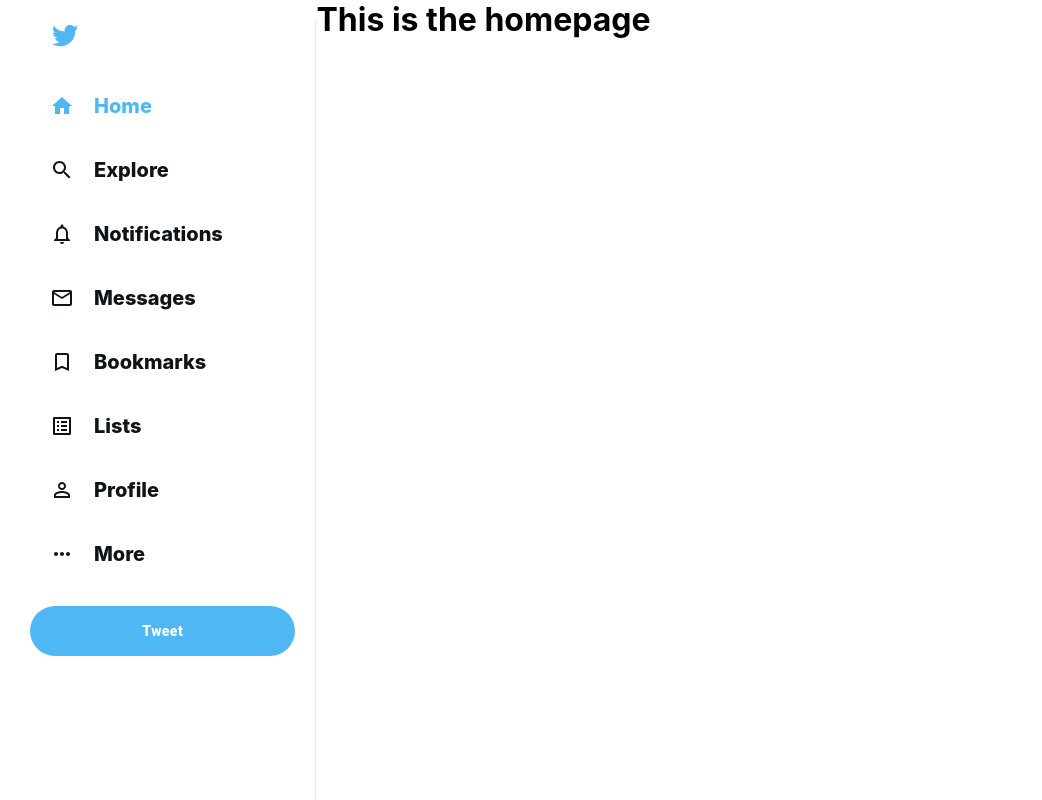
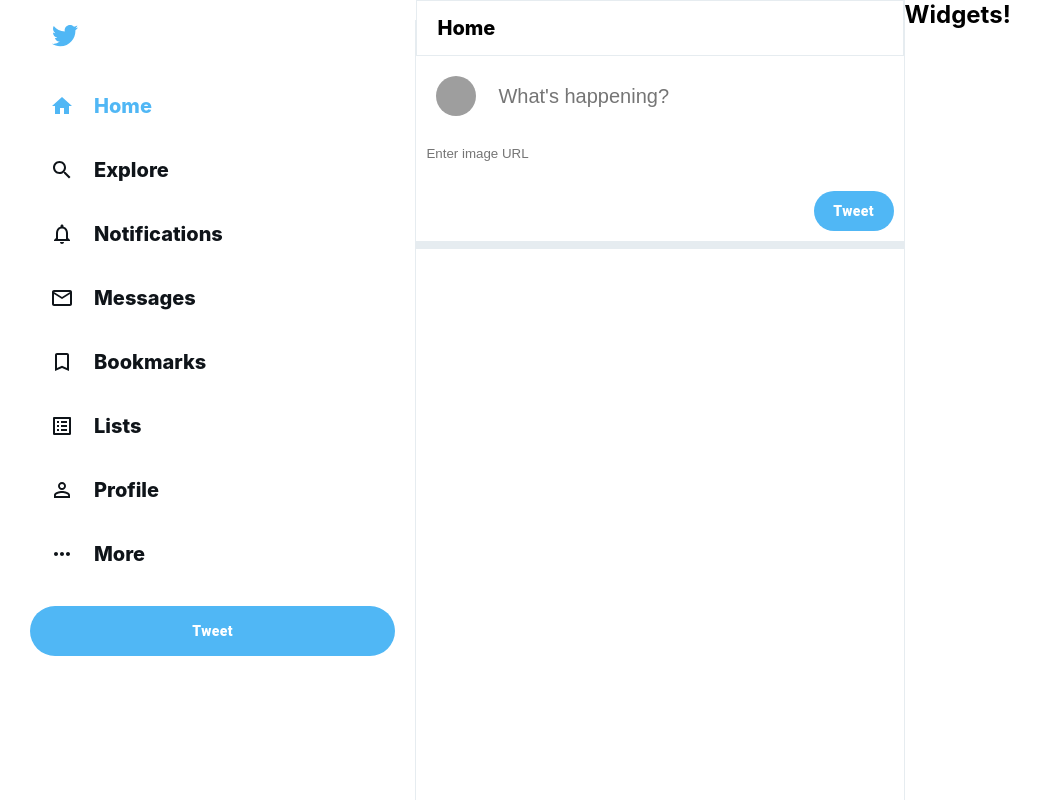
Before and after one commit to nicolas-webdev/twitter-clone, a React (Create React App) app: page / in a window 1280 px wide. Shown: the whole page, without its empty margins (0-1042 px from the left). Built offline with nearby package versions, Linux system fonts and the light colour scheme; grey boxes are pictures that could not be loaded.

Commit message:
Add Tweetbox Area

```diff
--- a/src/App.js
+++ b/src/App.js
@@ -1,6 +1,7 @@
 import "./App.css";
 import Feed from "./Feed";
 import Sidebar from "./Sidebar";
+import Widgets from "./Widgets";
 
 function App() {
   return (
@@ -9,6 +10,7 @@
       <Feed />
       {/* Feed */}
       {/* Widgets */}
+      <Widgets />
     </div>
   );
 }
--- a/src/Feed.css
+++ b/src/Feed.css
@@ -0,0 +1,29 @@
+.feed {
+  flex: 0.4;
+  border-right: 1px solid var(--twitter-background);
+  min-width: fit-content;
+  overflow-y: scroll;
+}
+
+.feed {
+  -ms-overflow-style: none;
+  scrollbar-width: none;
+}
+
+.feed::-webkit-scrollbar {
+  display: none;
+}
+
+.feed__header {
+  position: sticky;
+  top: 0;
+  background-color: white;
+  z-index: 100;
+  border: 1px solid var(--twitter-background);
+  padding: 15px 20px;
+}
+
+.feed__header > h2 {
+  font-size: 20px;
+  font-weight: 800;
+}
--- a/src/Feed.js
+++ b/src/Feed.js
@@ -1,11 +1,14 @@
 import "./Feed.css";
+import TweetBox from "./Tweetbox";
 
 const Feed = () => {
   return (
-    <div>
-      <h1>This is the homepage</h1>
+    <div className="feed">
       {/* Header */}
-      {/* Tweetbox */}
+      <div className="feed__header">
+        <h2>Home</h2>
+      </div>
+      <TweetBox />
       {/* Post */}
       {/* Post */}
       {/* Post */}
--- /dev/null
+++ b/src/TweetBox.css
@@ -0,0 +1,40 @@
+.tweetBox {
+  padding-bottom: 10px;
+  border-bottom: 8px solid var(--twitter-background);
+  padding-right: 10px;
+}
+
+.tweetBox > form {
+  display: flex;
+  flex-direction: column;
+}
+
+.tweetBox__input {
+  padding: 20px;
+  display: flex;
+}
+
+.tweetBox__input > input {
+  flex: 1;
+  margin-left: 20px;
+  font-size: 20px;
+  border: none;
+}
+
+.tweetBox__imageInput {
+  border: none;
+  padding: 10px;
+}
+
+.tweetBox__tweetButton {
+  background-color: var(--twitter-color) !important;
+  border: none !important;
+  color: white !important;
+  font-weight: 900 !important;
+  text-transform: inherit !important;
+  border-radius: 30px !important;
+  width: 80px;
+  height: 40px !important;
+  margin-top: 20px !important;
+  margin-left: auto !important;
+}
--- /dev/null
+++ b/src/TweetBox.js
@@ -0,0 +1,23 @@
+import "./TweetBox.css";
+import { Avatar, Button } from "@material-ui/core";
+
+const TweetBox = () => {
+  return (
+    <div className="tweetBox">
+      <form>
+        <div className="tweetBox__input">
+          <Avatar src="https://wersm.com/wp-content/uploads/2017/04/wersm-twitter-egg-broken.jpg" />
+          <input placeholder="What's happening?" type="text" />
+        </div>
+        <input
+          className="tweetBox__imageInput"
+          placeholder="Enter image URL"
+          type="text"
+        />
+        <Button className="tweetBox__tweetButton">Tweet</Button>
+      </form>
+    </div>
+  );
+};
+
+export default TweetBox;
--- /dev/null
+++ b/src/Widgets.css
@@ -0,0 +1,3 @@
+.widgets {
+  flex: 0.3;
+}
--- /dev/null
+++ b/src/Widgets.js
@@ -0,0 +1,11 @@
+import "./Widgets.css";
+
+const Widgets = () => {
+  return (
+    <div className="widgets">
+      <h2>Widgets!</h2>
+    </div>
+  );
+};
+
+export default Widgets;
```
